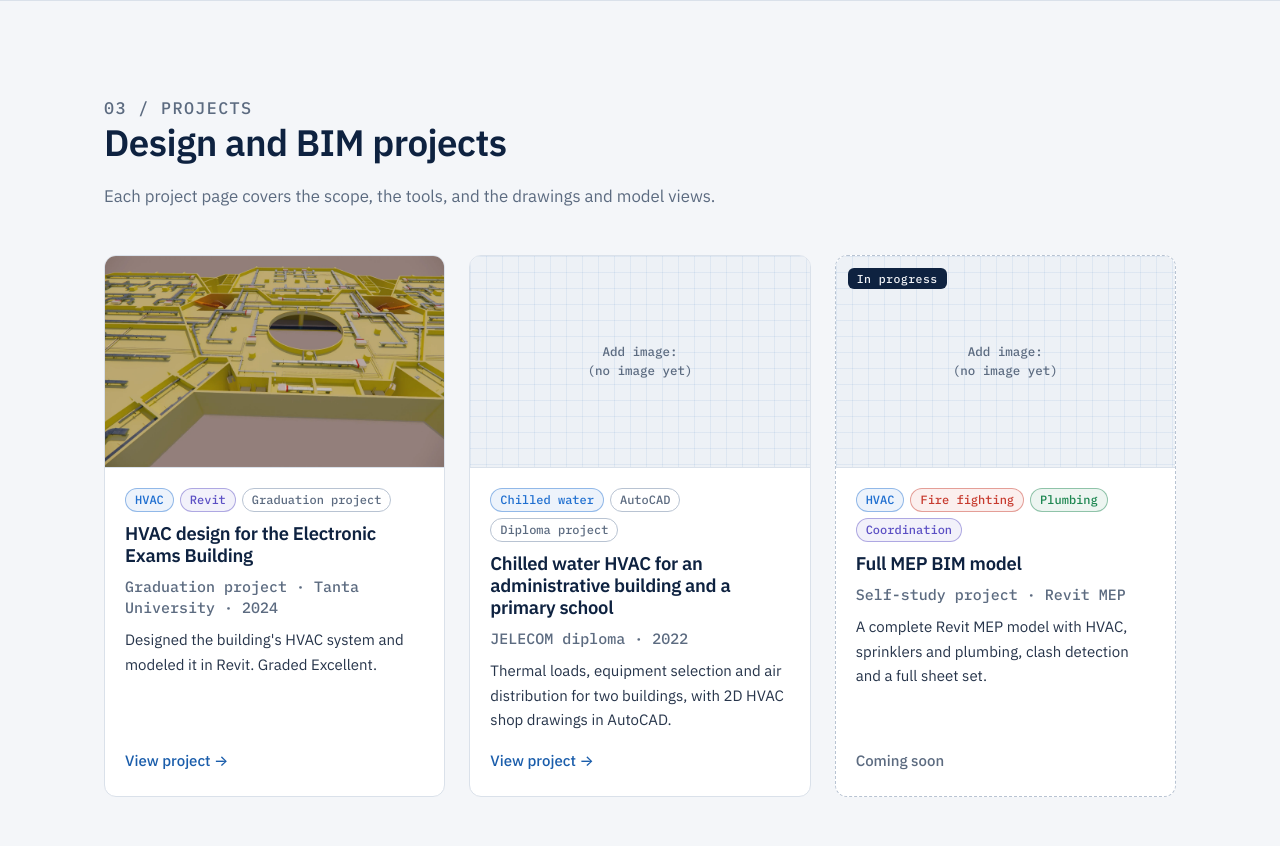
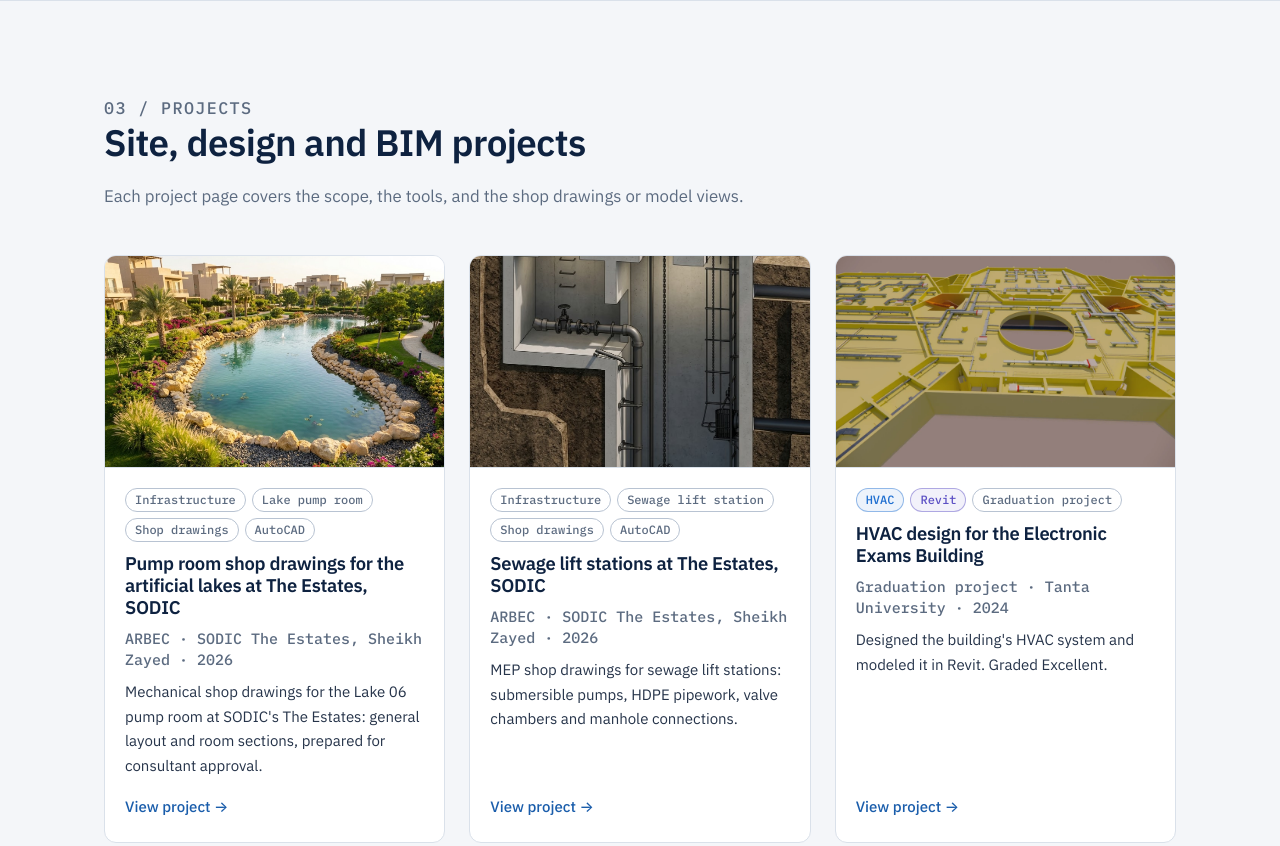
Before and after one commit to mohamedshaltoot24/mohamedshaltoot24.github.io, a plain HTML site: page index.html in a window 1280 px wide. Shown: the part 2540-3386 px from the top of the page. Drawn offline with Linux system fonts and the light colour scheme.

Commit message:
Add SODIC Lakes and SODIC Lift Stations projects
Two ARBEC site projects at SODIC The Estates, Sheikh Zayed, each with a
cover illustration and two shop drawing PDFs. Covers can now be shown
uncropped (coverContain), also editable in Pages CMS.

Co-Authored-By: Claude Opus 5.5 <noreply@anthropic.com>

```diff
--- a/assets/css/style.css
+++ b/assets/css/style.css
@@ -810,6 +810,7 @@ a.project-card:hover .card-link { text-decoration: underline; text-underline-off
 .shot { margin: 0; background: var(--surface); border: 1px solid var(--line); border-radius: 12px; overflow: hidden; }
 .shot .media { aspect-ratio: 16 / 10; }
 .shot--wide .media { aspect-ratio: 16 / 8; }
+.shot--wide .media--contain { aspect-ratio: 16 / 10; }
 .shot figcaption { padding: 12px 16px; border-top: 1px solid var(--line); color: var(--muted); font-size: 14px; }
 
 .project-section { margin-top: 56px; }
--- a/assets/js/main.js
+++ b/assets/js/main.js
@@ -266,7 +266,7 @@
 
     var cover = asset(p.cover)
       ? '<figure class="shot shot--wide">' +
-          mediaHtml(p.cover, p.coverCaption || p.title, { optional: true }) +
+          mediaHtml(p.cover, p.coverCaption || p.title, { optional: true, contain: !!p.coverContain }) +
           (p.coverCaption ? "<figcaption>" + esc(p.coverCaption) + "</figcaption>" : "") +
         "</figure>"
       : "";
--- a/content/projects.json
+++ b/content/projects.json
@@ -1,23 +1,190 @@
 {
   "projects": [
+    {
+      "id": "sodic-lakes",
+      "status": "done",
+      "title": "Pump room shop drawings for the artificial lakes at The Estates, SODIC",
+      "shortTitle": "SODIC Lakes · The Estates",
+      "meta": "ARBEC · SODIC The Estates, Sheikh Zayed · 2026",
+      "tags": [
+        "Infrastructure",
+        "Lake pump room",
+        "Shop drawings",
+        "AutoCAD"
+      ],
+      "summary": "Mechanical shop drawings for the Lake 06 pump room at SODIC's The Estates: general layout and room sections, prepared for consultant approval.",
+      "lead": "Site technical office work at ARBEC on the artificial lakes of SODIC's The Estates compound in Sheikh Zayed. I prepared the mechanical shop drawings for the Lake 06 pump room, from the general layout to the room sections, and submitted them for consultant approval.",
+      "cover": "/assets/img/projects/sodic-lakes/cover.jpg",
+      "coverCaption": "Illustration: a landscaped artificial lake",
+      "coverContain": false,
+      "facts": [
+        {
+          "label": "Client",
+          "value": "SODIC (Sixth of October Development & Investment)"
+        },
+        {
+          "label": "Contractor",
+          "value": "ARBEC"
+        },
+        {
+          "label": "Location",
+          "value": "The Estates, Sheikh Zayed, Giza"
+        },
+        {
+          "label": "Lake 06",
+          "value": "Avg. area 104.9 m² · depth 0.35 m"
+        },
+        {
+          "label": "Drawing",
+          "value": "Pump room shop drawing · scale 1:100"
+        },
+        {
+          "label": "Software · date",
+          "value": "AutoCAD · March 2026"
+        }
+      ],
+      "sections": [
+        {
+          "title": "What I did",
+          "text": "",
+          "points": [
+            "Prepared the pump room shop drawings for Lake 06: a general layout and two room sections.",
+            "Showed the pump room position, coordinates and connections to the lake on the general layout.",
+            "Detailed the equipment and pipe levels inside the pump room in sections 1-1 and 2-2.",
+            "Submitted the drawings to the consultant for approval."
+          ]
+        }
+      ],
+      "documents": [
+        {
+          "label": "Lake 06 pump room: general layout",
+          "file": "/assets/files/sodic-lake-06-pump-room-general-layout.pdf"
+        },
+        {
+          "label": "Lake 06 pump room: sections",
+          "file": "/assets/files/sodic-lake-06-pump-room-sections.pdf"
+        }
+      ],
+      "links": [],
+      "gallery": []
+    },
+    {
+      "id": "sodic-lift-stations",
+      "status": "done",
+      "title": "Sewage lift stations at The Estates, SODIC",
+      "shortTitle": "SODIC Lift Stations · The Estates",
+      "meta": "ARBEC · SODIC The Estates, Sheikh Zayed · 2026",
+      "tags": [
+        "Infrastructure",
+        "Sewage lift station",
+        "Shop drawings",
+        "AutoCAD"
+      ],
+      "summary": "MEP shop drawings for sewage lift stations: submersible pumps, HDPE pipework, valve chambers and manhole connections.",
+      "lead": "Site technical office work at ARBEC on the sewage lift stations of SODIC's The Estates compound in Sheikh Zayed. I prepared the MEP shop drawings for the pump stations, covering the wet well, the valve chamber and the connections to the sewer manholes.",
+      "cover": "/assets/img/projects/sodic-lift-stations/cover.jpg",
+      "coverCaption": "Illustration: section through a sewage lift station",
+      "coverContain": true,
+      "facts": [
+        {
+          "label": "Client",
+          "value": "SODIC (Sixth of October Development & Investment)"
+        },
+        {
+          "label": "Contractor",
+          "value": "ARBEC"
+        },
+        {
+          "label": "Location",
+          "value": "The Estates, Sheikh Zayed, Giza"
+        },
+        {
+          "label": "Pumps (PS-01)",
+          "value": "3 submersible (2 duty + 1 standby) · Q = 16 L/s · H = 20 m"
+        },
+        {
+          "label": "Pipework",
+          "value": "HDPE PN10 / PN16 · Ø200 uPVC inlet"
+        },
+        {
+          "label": "Software · date",
+          "value": "AutoCAD · July 2026"
+        }
+      ],
+      "sections": [
+        {
+          "title": "What I did",
+          "text": "",
+          "points": [
+            "Prepared the MEP shop drawing for pump station PS-01: pumps, guide rails, basket screen, valve chamber and the bill of pipes and fittings.",
+            "Prepared the overall drawing of Lift Station #2 with the chamber details, manhole levels, pipe slopes and coordinates.",
+            "Submitted the drawings to the consultant for approval."
+          ]
+        },
+        {
+          "title": "Inside the pump station (PS-01)",
+          "text": "",
+          "points": [
+            "Submersible sewage pumps on guide rails with lifting chains, and a galvanized steel basket screen on the inlet.",
+            "Gate valves, non-return valves and dismantling joints on each discharge line.",
+            "Surge anticipating valve and a non-slam air valve on the rising main.",
+            "Ø200 uPVC line to the odor control system, and a stainless steel 316 ladder."
+          ]
+        }
+      ],
+      "documents": [
+        {
+          "label": "Lift Station #2: overall drawing and chamber details",
+          "file": "/assets/files/sodic-lift-station-2-overall-and-chamber-details.pdf"
+        },
+        {
+          "label": "Pump station PS-01: MEP works",
+          "file": "/assets/files/sodic-pump-station-ps-01-mep-works.pdf"
+        }
+      ],
+      "links": [],
+      "gallery": []
+    },
     {
       "id": "electronic-exams",
       "status": "done",
       "title": "HVAC design for the Electronic Exams Building",
       "shortTitle": "Electronic Exams Building",
       "meta": "Graduation project · Tanta University · 2024",
-      "tags": ["HVAC", "Revit", "Graduation project"],
+      "tags": [
+        "HVAC",
+        "Revit",
+        "Graduation project"
+      ],
       "summary": "Designed the building's HVAC system and modeled it in Revit. Graded Excellent.",
       "lead": "My graduation project at Tanta University. I designed the HVAC system for the building and modeled it in Revit. The project was graded Excellent.",
       "cover": "/assets/img/projects/electronic-exams/cover.webp",
       "coverCaption": "3D view of the HVAC model in Revit",
       "facts": [
-        { "label": "Project", "value": "Electronic Exams Building" },
-        { "label": "Type", "value": "Graduation project" },
-        { "label": "Institution", "value": "Faculty of Engineering, Tanta University" },
-        { "label": "Discipline", "value": "HVAC (mechanical)" },
-        { "label": "Software", "value": "Revit" },
-        { "label": "Year · result", "value": "2024 · Excellent" }
+        {
+          "label": "Project",
+          "value": "Electronic Exams Building"
+        },
+        {
+          "label": "Type",
+          "value": "Graduation project"
+        },
+        {
+          "label": "Institution",
+          "value": "Faculty of Engineering, Tanta University"
+        },
+        {
+          "label": "Discipline",
+          "value": "HVAC (mechanical)"
+        },
+        {
+          "label": "Software",
+          "value": "Revit"
+        },
+        {
+          "label": "Year · result",
+          "value": "2024 · Excellent"
+        }
       ],
       "sections": [
         {
@@ -39,18 +206,40 @@
       "title": "Chilled water HVAC for an administrative building and a primary school",
       "shortTitle": "Chilled water HVAC",
       "meta": "JELECOM diploma · 2022",
-      "tags": ["Chilled water", "AutoCAD", "Diploma project"],
+      "tags": [
+        "Chilled water",
+        "AutoCAD",
+        "Diploma project"
+      ],
       "summary": "Thermal loads, equipment selection and air distribution for two buildings, with 2D HVAC shop drawings in AutoCAD.",
       "lead": "Design work from my HVAC Design & Drafting diploma at JELECOM: chilled water HVAC systems for two buildings, from thermal loads to AutoCAD shop drawings.",
       "cover": "",
       "coverCaption": "",
       "facts": [
-        { "label": "Buildings", "value": "Administrative building · primary school" },
-        { "label": "Type", "value": "Diploma project" },
-        { "label": "Institution", "value": "JELECOM, Cairo" },
-        { "label": "System", "value": "Chilled water HVAC" },
-        { "label": "Software", "value": "AutoCAD" },
-        { "label": "Year · diploma grade", "value": "2022 · Very Good" }
+        {
+          "label": "Buildings",
+          "value": "Administrative building · primary school"
+        },
+        {
+          "label": "Type",
+          "value": "Diploma project"
+        },
+        {
+          "label": "Institution",
+          "value": "JELECOM, Cairo"
+        },
+        {
+          "label": "System",
+          "value": "Chilled water HVAC"
+        },
+        {
+          "label": "Software",
+          "value": "AutoCAD"
+        },
+        {
+          "label": "Year · diploma grade",
+          "value": "2022 · Very Good"
+        }
       ],
       "sections": [
         {
@@ -66,7 +255,10 @@
       ],
       "documents": [],
       "links": [
-        { "label": "View the diploma certificate", "url": "https://drive.google.com/file/d/1ocTgzE35FBA18pSMtWSwQcAROTk8jOi3/view?usp=sharing" }
+        {
+          "label": "View the diploma certificate",
+          "url": "https://drive.google.com/file/d/1ocTgzE35FBA18pSMtWSwQcAROTk8jOi3/view?usp=sharing"
+        }
       ],
       "gallery": []
     },
@@ -76,7 +268,12 @@
       "title": "Full MEP BIM model",
       "shortTitle": "Full MEP BIM model",
       "meta": "Self-study project · Revit MEP",
-      "tags": ["HVAC", "Fire fighting", "Plumbing", "Coordination"],
+      "tags": [
+        "HVAC",
+        "Fire fighting",
+        "Plumbing",
+        "Coordination"
+      ],
       "summary": "A complete Revit MEP model with HVAC, sprinklers and plumbing, clash detection and a full sheet set.",
       "lead": "",
       "cover": "",
--- a/index.html
+++ b/index.html
@@ -159,8 +159,8 @@
       <div class="container">
         <div class="section-head">
           <p class="section-label">03 / Projects</p>
-          <h2>Design and BIM projects</h2>
-          <p>Each project page covers the scope, the tools, and the drawings and model views.</p>
+          <h2>Site, design and BIM projects</h2>
+          <p>Each project page covers the scope, the tools, and the shop drawings or model views.</p>
         </div>
         <div class="projects-grid" id="projects-grid"></div>
       </div>
```
Also changed, not shown: assets/img/projects/sodic-lakes/cover.jpg (added), assets/img/projects/sodic-lift-stations/cover.jpg (added), 6 other files.
